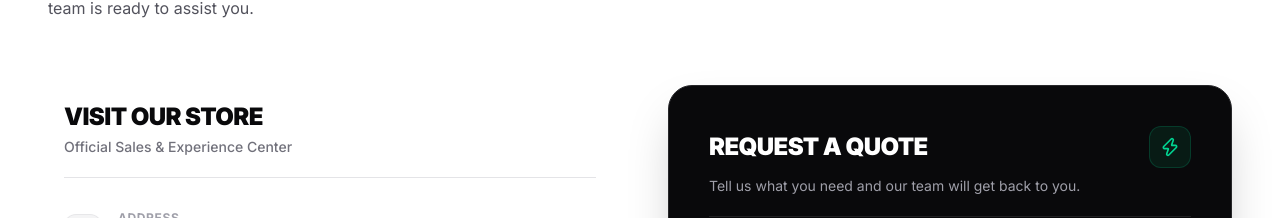
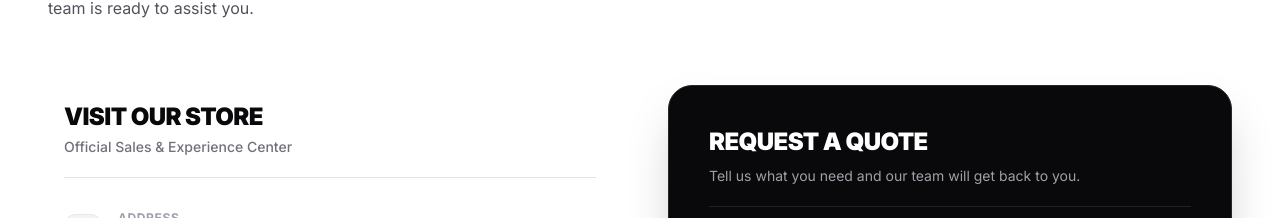
Before and after one commit to Bullishdoteth/obifoksglobal, a Next.js app: page / in a window 1280 px wide. Shown: the part 7739-7957 px from the top of the page. Built offline with nearby package versions, Linux system fonts and the light colour scheme.

Commit message:
Fix: More UI adjustment

```diff
--- a/components/landing/contact-us.tsx
+++ b/components/landing/contact-us.tsx
@@ -159,9 +159,6 @@ export default function ContactUs() {
                   <h3 className="text-xl sm:text-2xl font-black tracking-tight text-white uppercase">
                     REQUEST A QUOTE
                   </h3>
-                  <div className="p-2.5 rounded-xl bg-emerald-500/10 text-emerald-400 border border-emerald-500/20">
-                    <Zap className="w-5 h-5" />
-                  </div>
                 </div>
                 <p className="text-xs sm:text-sm text-zinc-400 mt-2">
                   Tell us what you need and our team will get back to you.
```
